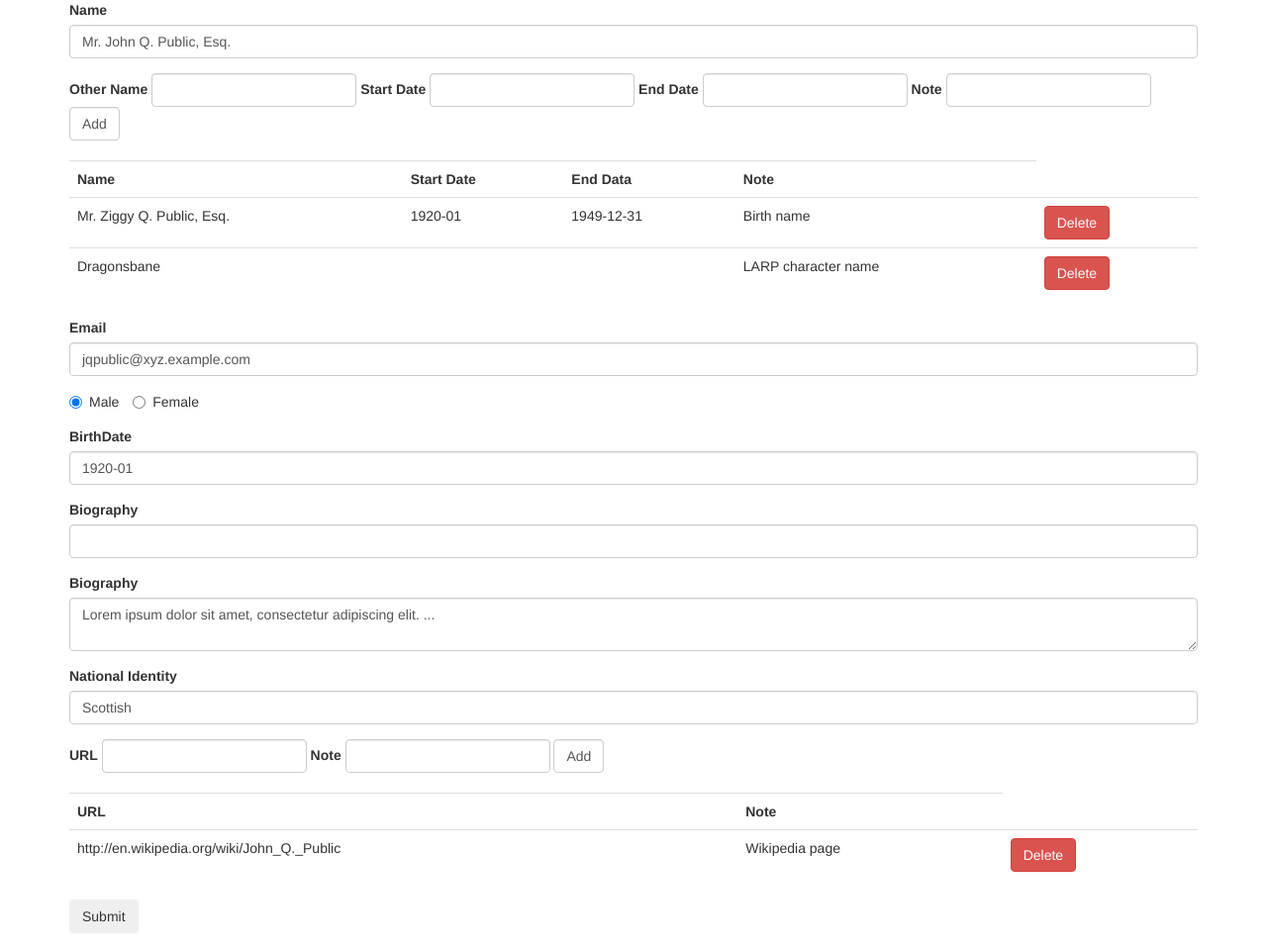
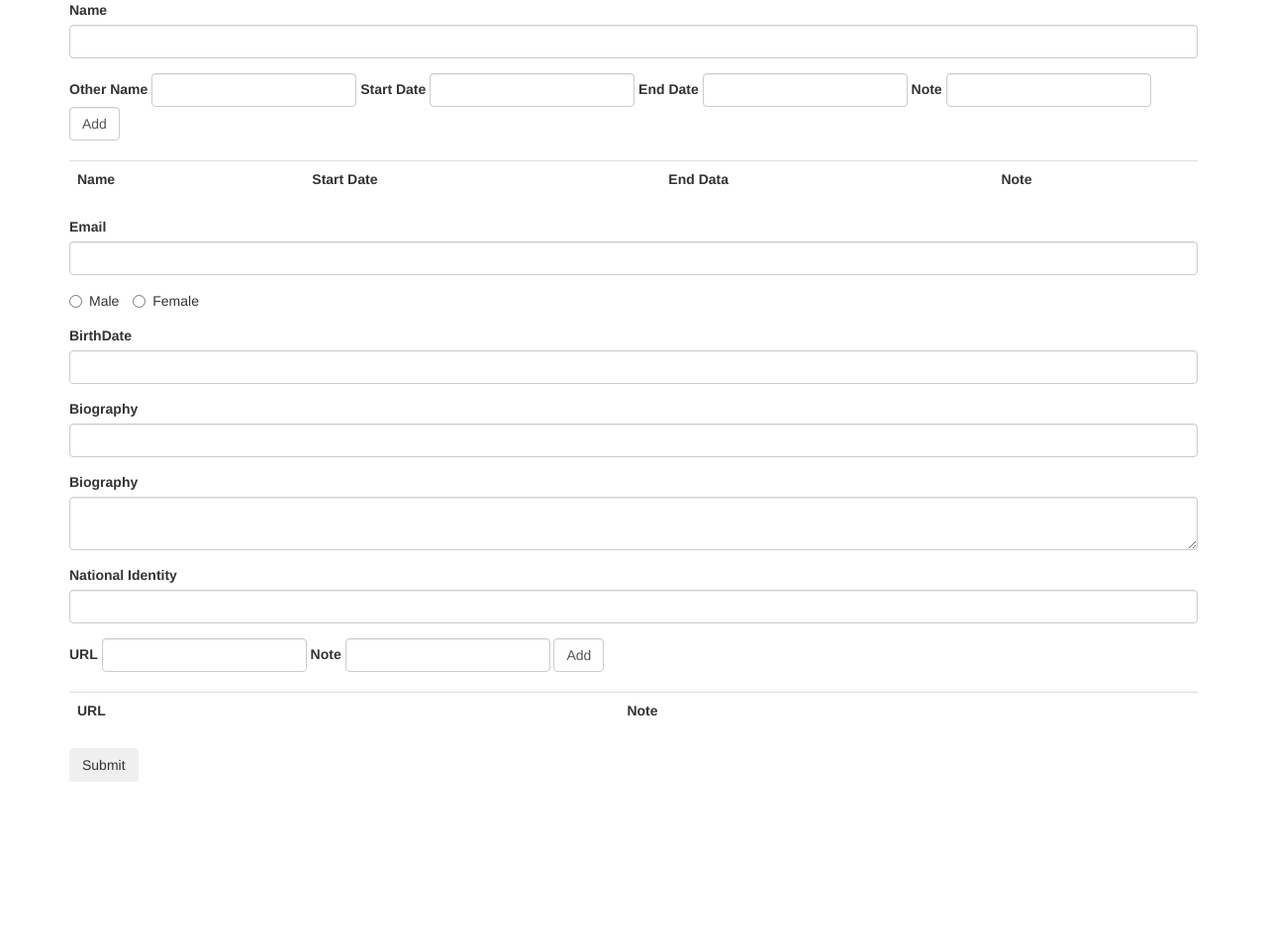
Before and after one commit to sweemeng/sinar_popit_ui, a Python web app: template template/person.html in a window 1280 px wide. Shown: the whole page at 99% size. After the commit the page ends 790 px from the top, so only its background shows below. Run offline with Jinja, Linux system fonts and the light colour scheme; the template is opened without the code that fills it, so the values that code supplies are empty; some libraries are stand-ins or nearby versions.

Commit message:
Remove data, this is a create form

```diff
--- a/template/person.html
+++ b/template/person.html
@@ -11,47 +11,27 @@
     var popitPersonApp = angular.module('popitPerson', []);
     popitPersonApp.controller('popitPersonController', function($scope, $http){
         $scope.person = {
-              "id": "john-q-public",
-              "name": "Mr. John Q. Public, Esq.",
+              "id": "",
+              "name": "",
               "other_names": [
-                {
-                  "name": "Mr. Ziggy Q. Public, Esq.",
-                  "start_date": "1920-01",
-                  "end_date": "1949-12-31",
-                  "note": "Birth name"
-                },
-                {
-                  "name": "Dragonsbane",
-                  "note": "LARP character name"
-                }
+
               ],
               "identifiers": [
-                {
-                  "identifier": "046454286",
-                  "scheme": "SIN"
-                }
+
               ],
-              "email": "jqpublic@xyz.example.com",
-              "gender": "male",
-              "birth_date": "1920-01",
-              "death_date": "2010-01-01",
-              "image": "http://example.com/pub/photos/jqpublic.gif",
-              "summary": "A hypothetical member of society deemed a 'common man'",
-              "biography": "Lorem ipsum dolor sit amet, consectetur adipiscing elit. ...",
-              "national_identity": "Scottish",
+              "email": "",
+              "gender": "",
+              "birth_date": "",
+              "death_date": "",
+              "image": "",
+              "summary": "",
+              "biography": "",
+              "national_identity": "",
               "contact_details": [
-                {
-                  "type": "cell",
-                  "label": "Mobile number",
-                  "value": "+1-555-555-0100",
-                  "note": "Free evenings and weekends"
-                }
+
               ],
               "links": [
-                {
-                  "url": "http://en.wikipedia.org/wiki/John_Q._Public",
-                  "note": "Wikipedia page"
-                }
+
               ]
             };
         // TODO: this is fucking ugly
```
